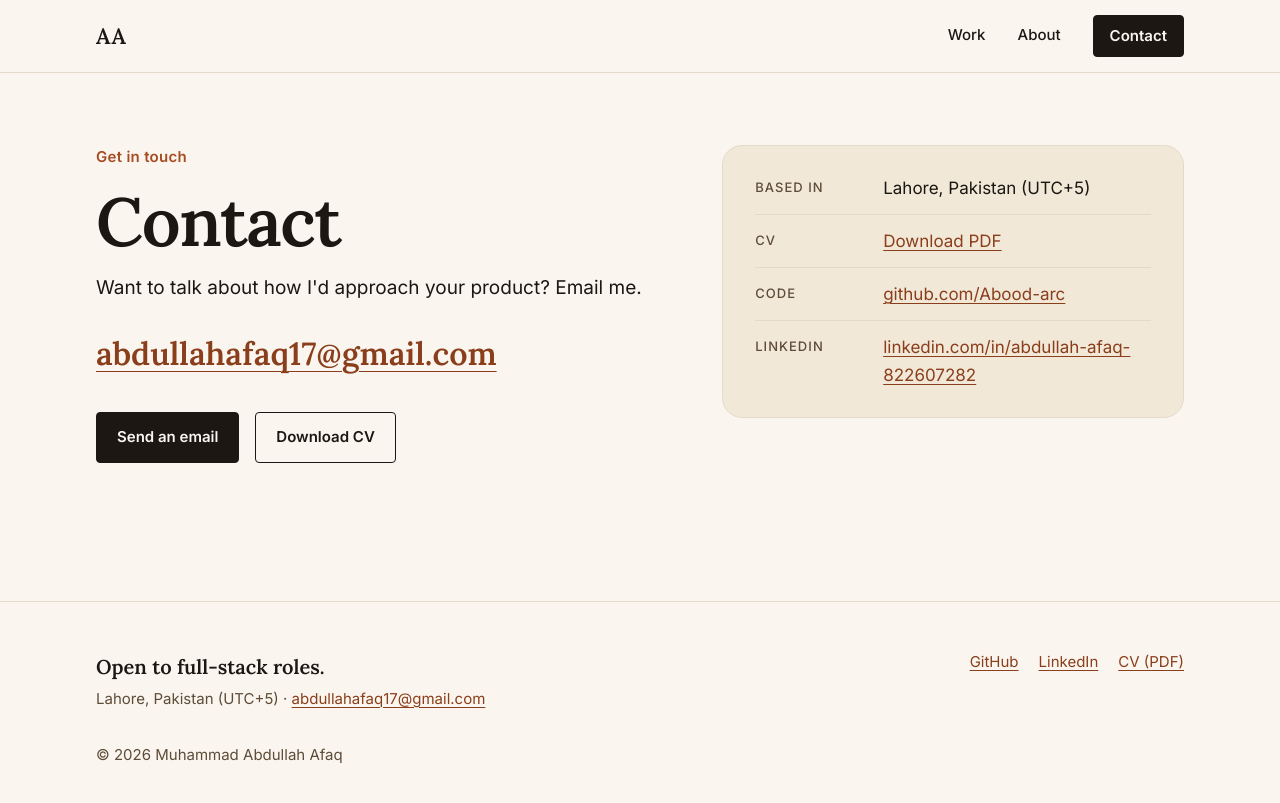
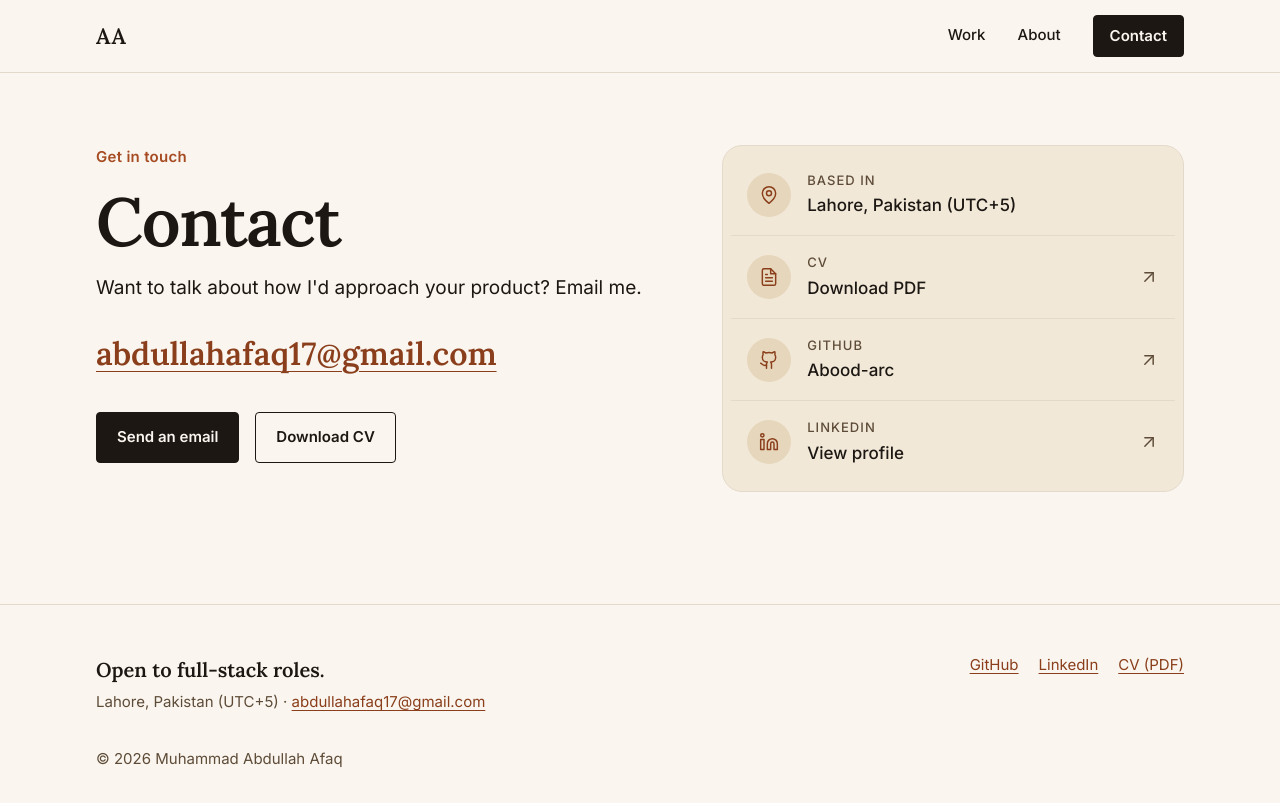
Before and after one commit to Abood-arc/Portfolio-site, a Vue app: page /contact in a window 1280 px wide. Built offline with nearby package versions, Linux system fonts and the light colour scheme.

Commit message:
contact: icon tiles, clickable rows, GitHub label instead of Code

```diff
--- /dev/null
+++ b/src/components/Icon.vue
@@ -0,0 +1,61 @@
+<script setup>
+// Small inline stroke icons (24x24 grid). Decorative: always aria-hidden,
+// the text next to them carries the meaning.
+defineProps({
+  name: { type: String, required: true },
+})
+</script>
+
+<template>
+  <svg
+    class="icon"
+    viewBox="0 0 24 24"
+    fill="none"
+    stroke="currentColor"
+    stroke-width="1.75"
+    stroke-linecap="round"
+    stroke-linejoin="round"
+    aria-hidden="true"
+    focusable="false"
+  >
+    <template v-if="name === 'pin'">
+      <path d="M20 10c0 6-8 12-8 12s-8-6-8-12a8 8 0 0 1 16 0Z" />
+      <circle cx="12" cy="10" r="3" />
+    </template>
+    <template v-else-if="name === 'file'">
+      <path d="M14 2H6a2 2 0 0 0-2 2v16a2 2 0 0 0 2 2h12a2 2 0 0 0 2-2V8z" />
+      <path d="M14 2v6h6" />
+      <path d="M16 13H8" />
+      <path d="M16 17H8" />
+      <path d="M10 9H8" />
+    </template>
+    <template v-else-if="name === 'github'">
+      <path
+        d="M15 22v-4a4.8 4.8 0 0 0-1-3.5c3 0 6-2 6-5.5.08-1.25-.27-2.48-1-3.5.28-1.15.28-2.35 0-3.5 0 0-1 0-3 1.5-2.64-.5-5.36-.5-8 0C6 2 5 2 5 2c-.3 1.15-.3 2.35 0 3.5A5.403 5.403 0 0 0 4 9c0 3.5 3 5.5 6 5.5-.39.49-.68 1.05-.85 1.65-.17.6-.22 1.23-.15 1.85v4"
+      />
+      <path d="M9 18c-4.51 2-5-2-7-2" />
+    </template>
+    <template v-else-if="name === 'linkedin'">
+      <path d="M16 8a6 6 0 0 1 6 6v7h-4v-7a2 2 0 0 0-2-2 2 2 0 0 0-2 2v7h-4v-7a6 6 0 0 1 6-6z" />
+      <rect x="2" y="9" width="4" height="12" />
+      <circle cx="4" cy="4" r="2" />
+    </template>
+    <template v-else-if="name === 'mail'">
+      <rect x="2" y="4" width="20" height="16" rx="2" />
+      <path d="m22 7-8.97 5.7a1.94 1.94 0 0 1-2.06 0L2 7" />
+    </template>
+    <template v-else-if="name === 'arrow-up-right'">
+      <path d="M7 17 17 7" />
+      <path d="M7 7h10v10" />
+    </template>
+  </svg>
+</template>
+
+<style scoped>
+.icon {
+  display: block;
+  width: 1.25rem;
+  height: 1.25rem;
+  flex: none;
+}
+</style>
--- a/src/pages/Contact.vue
+++ b/src/pages/Contact.vue
@@ -1,5 +1,13 @@
 <script setup>
 import { site } from '../data/site'
+import Icon from '../components/Icon.vue'
+
+const rows = [
+  { icon: 'pin', label: 'Based in', value: `${site.location} (${site.timezone})` },
+  { icon: 'file', label: 'CV', value: 'Download PDF', href: site.cv },
+  { icon: 'github', label: 'GitHub', value: 'Abood-arc', href: site.github },
+  { icon: 'linkedin', label: 'LinkedIn', value: 'View profile', href: site.linkedin },
+]
 </script>
 
 <template>
@@ -14,26 +22,24 @@ import { site } from '../data/site'
         <a class="button button--outline" :href="site.cv" target="_blank" rel="noopener">Download CV</a>
       </p>
     </div>
-    <div v-reveal="2">
-      <dl class="facts card">
-        <div>
-          <dt>Based in</dt>
-          <dd>{{ site.location }} ({{ site.timezone }})</dd>
-        </div>
-        <div>
-          <dt>CV</dt>
-          <dd><a :href="site.cv" target="_blank" rel="noopener">Download PDF</a></dd>
-        </div>
-        <div>
-          <dt>Code</dt>
-          <dd><a :href="site.github" target="_blank" rel="noopener noreferrer">github.com/Abood-arc</a></dd>
-        </div>
-        <div>
-          <dt>LinkedIn</dt>
-          <dd><a :href="site.linkedin" target="_blank" rel="noopener noreferrer">linkedin.com/in/abdullah-afaq-822607282</a></dd>
-        </div>
-      </dl>
-    </div>
+
+    <ul v-reveal="2" class="contact__list card">
+      <li v-for="row in rows" :key="row.label">
+        <component
+          :is="row.href ? 'a' : 'div'"
+          class="contact__row"
+          :class="{ 'is-link': row.href }"
+          v-bind="row.href ? { href: row.href, target: '_blank', rel: 'noopener noreferrer' } : {}"
+        >
+          <span class="contact__tile"><Icon :name="row.icon" /></span>
+          <span class="contact__text">
+            <span class="contact__label">{{ row.label }}</span>
+            <span class="contact__value">{{ row.value }}</span>
+          </span>
+          <Icon v-if="row.href" name="arrow-up-right" class="contact__go" />
+        </component>
+      </li>
+    </ul>
   </div>
 </template>
 
@@ -51,16 +57,6 @@ import { site } from '../data/site'
   }
 }
 
-.contact .facts {
-  margin: 0;
-  padding-block: var(--space-2);
-  background: var(--color-band);
-}
-
-.contact .facts > div:last-child {
-  border-bottom: 0;
-}
-
 .contact__actions {
   display: flex;
   flex-wrap: wrap;
@@ -74,4 +70,77 @@ import { site } from '../data/site'
   font-weight: 600;
   overflow-wrap: anywhere;
 }
+
+/* Link list: each row is one big tap target */
+.contact__list {
+  margin: 0;
+  padding: var(--space-1);
+  list-style: none;
+  background: var(--color-band);
+}
+
+.contact__list li + li {
+  border-top: 1px solid var(--color-rule);
+}
+
+.contact__row {
+  display: flex;
+  align-items: center;
+  gap: var(--space-2);
+  padding: var(--space-2);
+  border-radius: calc(var(--radius-lg) - 6px);
+  color: var(--color-text);
+  text-decoration: none;
+  transition: background-color 150ms ease;
+}
+
+.contact__tile {
+  display: grid;
+  place-items: center;
+  flex: none;
+  width: 2.75rem;
+  height: 2.75rem;
+  border-radius: 50%;
+  background: var(--color-band-deep);
+  color: var(--color-link);
+  transition: background-color 150ms ease, color 150ms ease;
+}
+
+.contact__text {
+  display: grid;
+  min-width: 0;
+  flex: 1;
+}
+
+.contact__label {
+  font-size: var(--text-label);
+  font-weight: 500;
+  letter-spacing: 0.08em;
+  text-transform: uppercase;
+  color: var(--color-muted);
+}
+
+.contact__value {
+  overflow-wrap: anywhere;
+  font-weight: 500;
+}
+
+.contact__go {
+  color: var(--color-muted);
+  transition: color 150ms ease;
+}
+
+.contact__row.is-link:hover {
+  background: var(--color-bg);
+  color: var(--color-text);
+}
+
+.contact__row.is-link:hover .contact__tile {
+  background: var(--color-ink);
+  color: var(--color-on-ink);
+}
+
+.contact__row.is-link:hover .contact__go {
+  color: var(--color-text);
+}
 </style>
```
Also changed, not shown: 1 other file (tests, documents, lock files or other folders).
